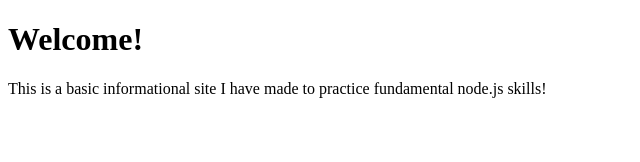
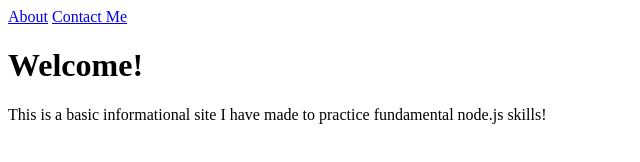
Before and after one commit to JamesGJ5-Learning-To-Code/basic-informational-site, a plain HTML site: page index.html in a window 1280 px wide. Shown: the whole page, without its empty margins (0-640 px from the left). Drawn offline with Linux system fonts and the light colour scheme.

Commit message:
Add working links to about.html and contact-me.html

```diff
--- a/index.html
+++ b/index.html
@@ -7,6 +7,10 @@
     <title>Home | Basic Informational Site</title>
 </head>
 <body>
+    <div>
+        <a href="file:///home/james/repos/basic-informational-site/about.html">About</a>
+        <a href="file:///home/james/repos/basic-informational-site/contact-me.html">Contact Me</a>
+    </div>
     <h1>Welcome!</h1>
     <p>This is a basic informational site I have made to practice fundamental node.js
         skills!</p>
```
